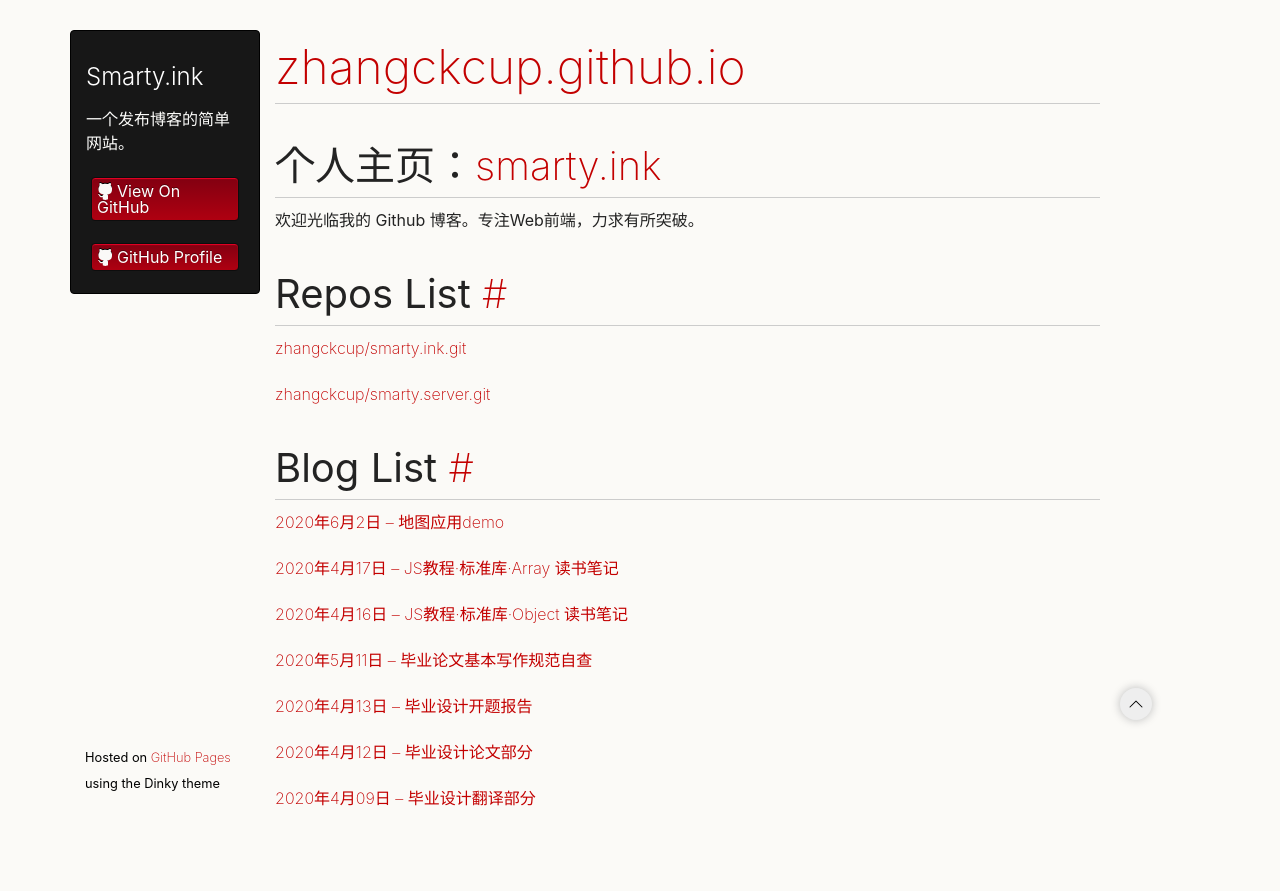
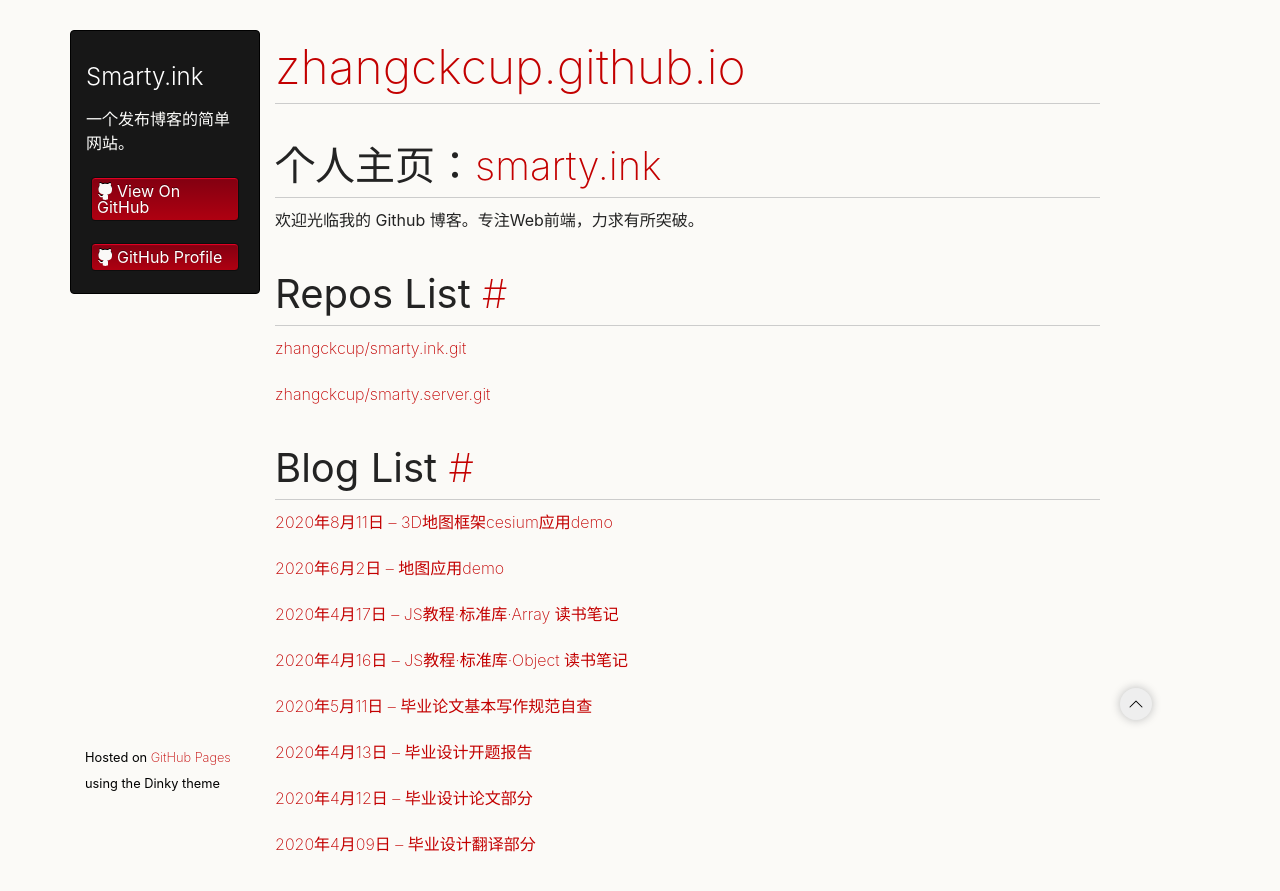
Before and after one commit to zhangckcup/zhangckcup.github.io, a Jekyll site: the page built from index.md, in a window 1280 px wide. Shown: the top 891 px of the page. Built offline with Jekyll 4.4.1, drawn with Linux system fonts in a browser that asks for light colours; our own code applies the rules of GitHub Pages for plain Markdown files.

Commit message:
feat: index 添加cesium 索引

```diff
--- a/index.md
+++ b/index.md
@@ -12,6 +12,8 @@
 
 ## Blog List
 
+[2020年8月11日 -- 3D地图框架cesium应用demo](docs/cesium/)
+
 [2020年6月2日 -- 地图应用demo](docs/mapdemo/)
 
 [2020年4月17日 -- JS教程·标准库·Array 读书笔记](docs/js/stdlibArray.html)
```
